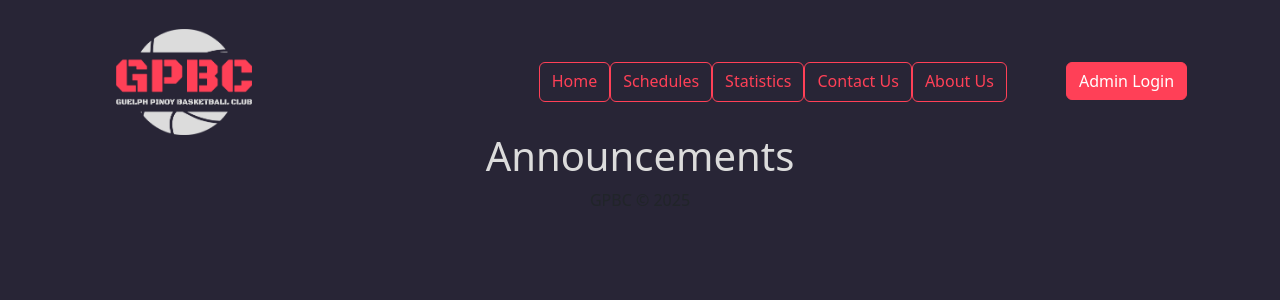
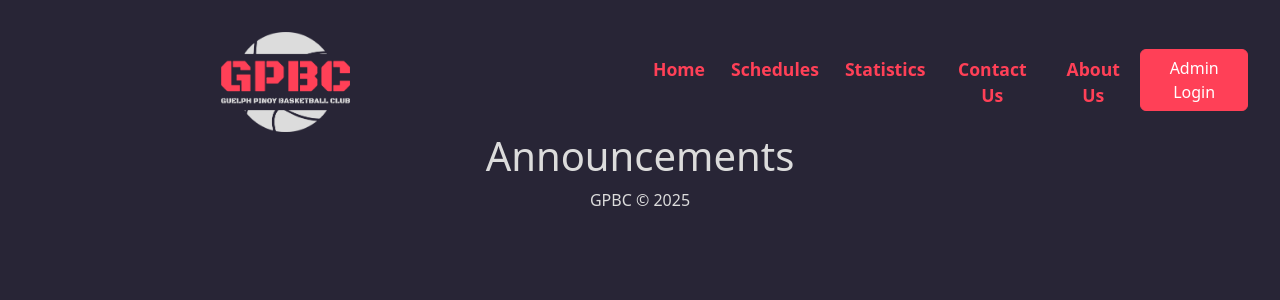
Before and after one commit to keithrsialana/GPBC-website, a React (Vite) app: page / in a window 1280 px wide. Shown: the top 300 px of the page. Built offline with nearby package versions, Linux system fonts and the light colour scheme.

Commit message:
updated navbar (needs more work later)

```diff
--- a/components/footer.jsx
+++ b/components/footer.jsx
@@ -1,6 +1,6 @@
 
 function Footer() {
-    return (<>GPBC © 2025</>);
+    return (<p>GPBC © 2025</p>);
 }
 
 export default Footer;
--- a/components/header.jsx
+++ b/components/header.jsx
@@ -3,20 +3,27 @@
 
 function Header() {
 	return (
-		<div className="d-flex align-items-center" style={{display:"flex", height:"100px"}}>
-			<div className="col-3">
-				<img src="Logo.png" alt="GPBC Logo" style={{width:"45%"}}/>
+		<div
+			className="d-flex align-items-center"
+			style={{
+				display: "flex",
+				height: "100px",
+				width: "auto",
+			}}
+		>
+			<div className="col-5" style={{ height: "100%" }}>
+				<img
+					src="Logo.png"
+					alt="GPBC Logo"
+					style={{ objectFit: "contain", height: "100%", width: "100%" }}
+				/>
 			</div>
-			<div className="col-2"></div>
-
-			<div className="col-7 flex-container" style={{ display: "flex", height: "40%"}}>
+			<div className="col-1"></div>
+			<div
+				className="col-6 flex-container"
+				style={{ display: "flex", height: "40%" }}
+			>
 				<NavBar />
-			<div className="col-1"></div>
-				<Link to="/login">
-					<button type="button" className="btn btn-primary">
-						Admin Login
-					</button>
-				</Link>
 			</div>
 		</div>
 	);
--- a/components/page-components/navbar.jsx
+++ b/components/page-components/navbar.jsx
@@ -1,14 +1,55 @@
 import NavItem from "./nav-item";
+import { Link } from "react-router-dom";
 
 function NavBar() {
 	return (
-		<div className="flex-container" style={{display: 'flex', flexDirection: 'row'}}>
-			<NavItem name="Home" path={"/"}/>
-			<NavItem name="Schedules" path={"/schedules"}/>
-			<NavItem name="Statistics" path={"/statistics"}/>
-			<NavItem name="Contact Us" path={"/contact"}/>
-			<NavItem name="About Us" path={"/about"}/>
-		</div>
+		<nav className="navbar navbar-expand-lg navbar-dark">
+			<button
+				className="navbar-toggler"
+				type="button"
+				data-toggle="collapse"
+				data-target="#navbarSupportedContent"
+				aria-controls="navbarSupportedContent"
+				aria-expanded="false"
+				aria-label="Toggle navigation"
+			>
+				<span className="navbar-toggler-icon"></span>
+			</button>
+
+			<div className="collapse navbar-collapse" id="navbarSupportedContent">
+				<ul className="navbar-nav mr-auto">
+					<li className="nav-item">
+						<NavItem name="Home" path={"/"} />
+					</li>
+					<li className="nav-item">
+						<NavItem name="Schedules" path={"/schedules"} />
+					</li>
+					<li className="nav-item">
+						<NavItem name="Statistics" path={"/statistics"} />
+					</li>
+					<li className="nav-item">
+						<NavItem name="Contact Us" path={"/contact"} />
+					</li>
+					<li className="nav-item">
+						<NavItem name="About Us" path={"/about"} />
+					</li>
+					<li className="nav-item">
+						<Link to="/login">
+							<button type="button" className="btn btn-primary">
+								Admin Login
+							</button>
+						</Link>
+					</li>
+				</ul>
+			</div>
+		</nav>
+		// <div className="flex-container" style={{display: 'flex', flexDirection: 'row'}}>
+		//
+		//
+		//
+		//
+		//
+		// </div>
 	);
 }
 
--- a/src/index.css
+++ b/src/index.css
@@ -10,14 +10,15 @@
   border-color: var(--bs-primary) !important;
 }
 .btn-outline-primary {
-  border-color: var(--bs-primary) !important;
+  border-color: #282536 !important;
+  font-weight: bolder;
+  font-size: 1.1em;
   color: var(--bs-primary) !important;
 }
 .btn-outline-primary:hover {
   background-color: var(--bs-primary) !important;
   color: var(--text) !important;
 }
-
 
 p, h1, h2, h3, h4, h5 ,h6 {
   color: #DCDCDC !important;
@@ -26,3 +27,7 @@
 body {
   background-color: #282536;
 }
+
+@media (max-width: 812px) {
+  /* Add styles here */
+}
```
